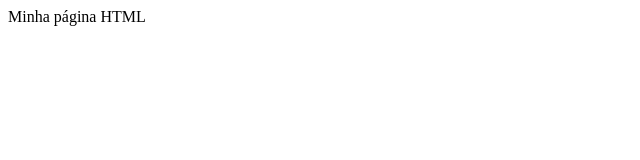
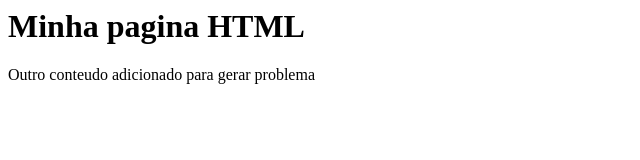
Before and after one commit to esterreifegerste/gama-no-github, a plain HTML site: page index.html in a window 1280 px wide. Shown: the whole page, without its empty margins (0-640 px from the left). Drawn offline with Linux system fonts and the light colour scheme.

Commit message:
outro commit, desta vez em master

```diff
--- a/index.html
+++ b/index.html
@@ -1,5 +1,6 @@
 <html>
 	<body>
-		<hi> Minha página HTML</h1>
+		<h1> Minha pagina HTML</h1>
+		<p>Outro conteudo adicionado para gerar problema</p>
 	<body>
 </html>
```
